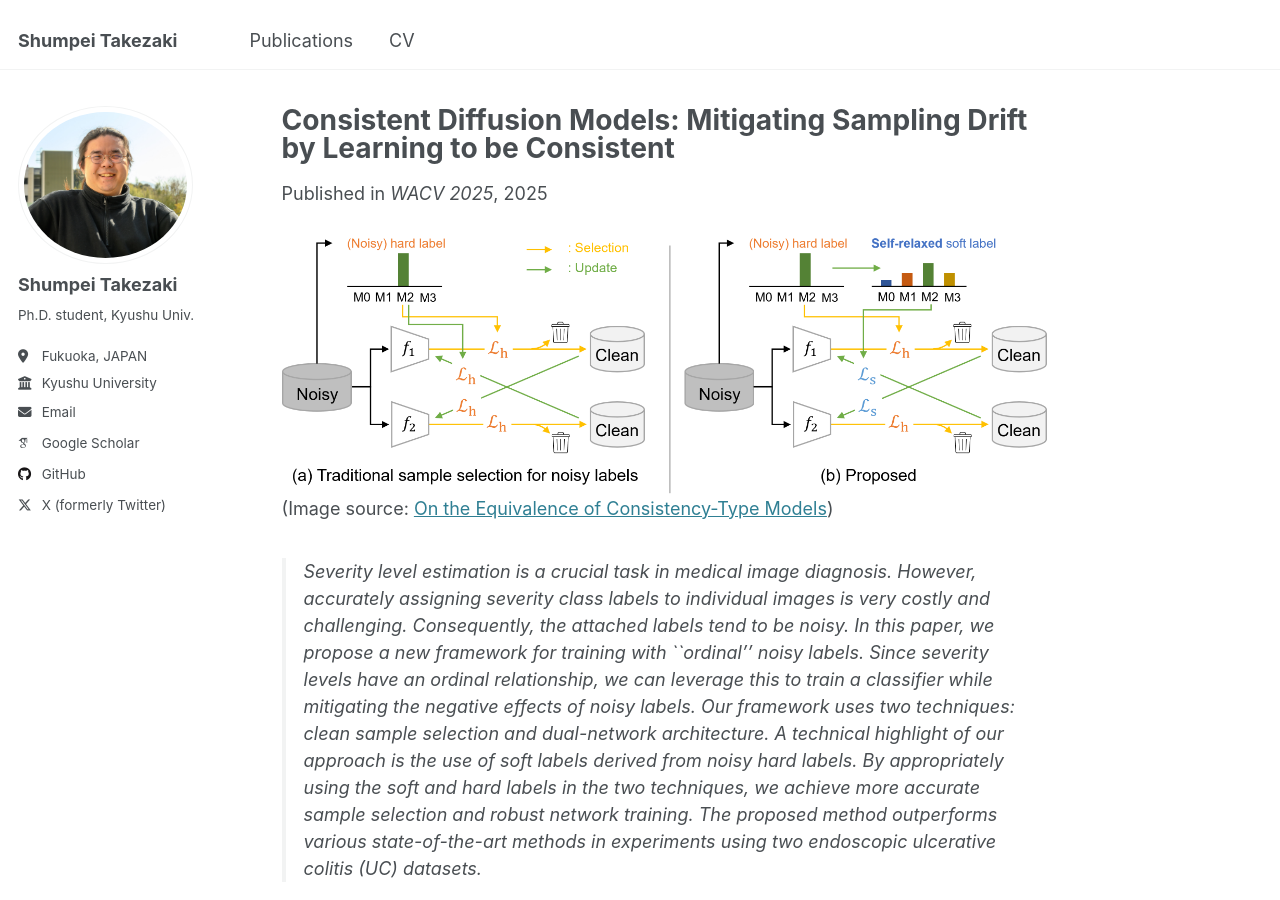
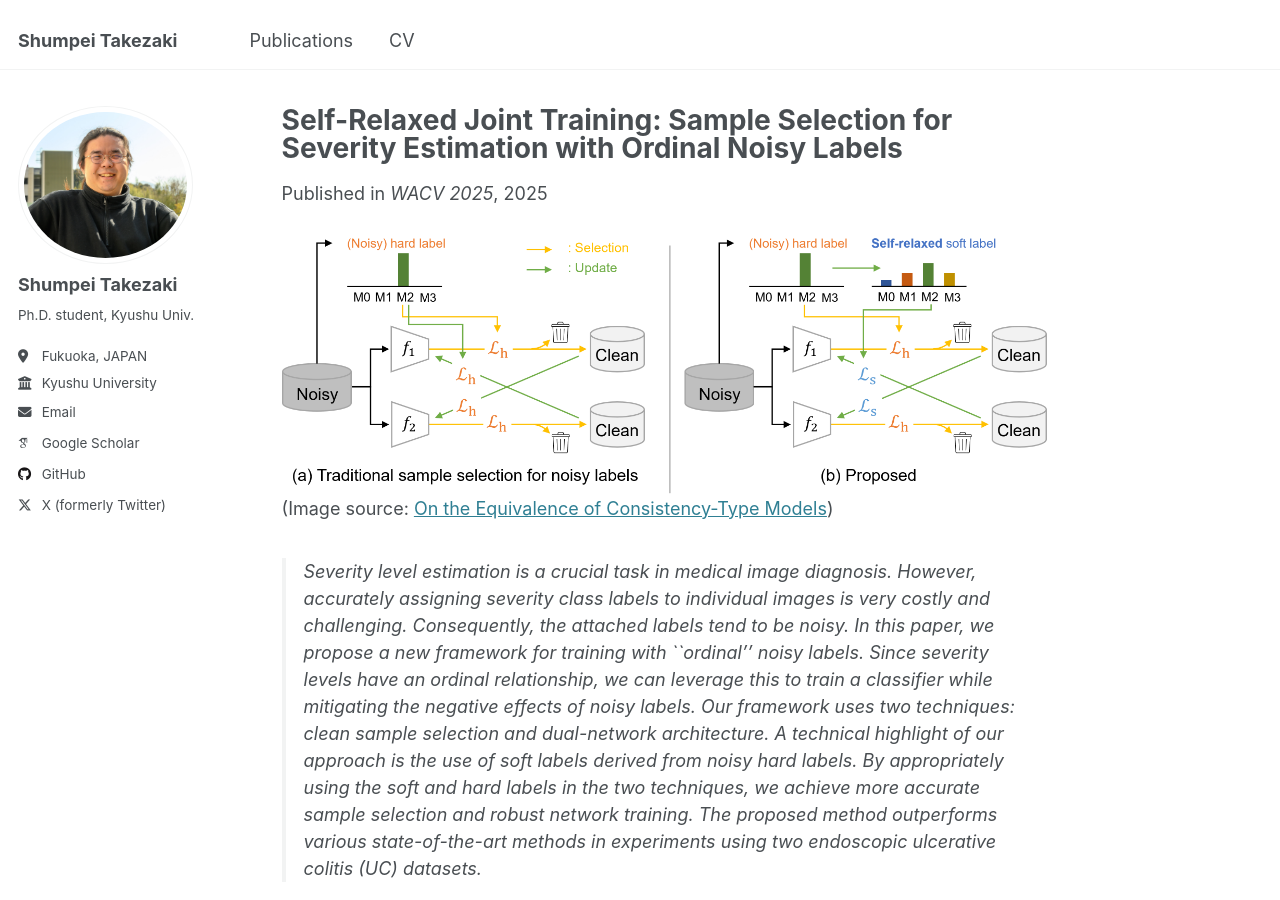
Before and after one commit to shumpei-takezaki/shumpei-takezaki.github.io, a Jekyll site: the page built from _publications/wacv2025.md, in a window 1280 px wide and 900 px high. Built offline with Jekyll 4.4.1, drawn with Linux system fonts in a browser that asks for light colours; some web fonts are replaced.

Commit message:
Update wacv2025.md

```diff
--- a/_publications/wacv2025.md
+++ b/_publications/wacv2025.md
@@ -1,5 +1,5 @@
 ---
-title: "Consistent Diffusion Models: Mitigating Sampling Drift by Learning to be Consistent"
+title: "Self-Relaxed Joint Training: Sample Selection for Severity Estimation with Ordinal Noisy Labels"
 collection: publications
 category: conferences
 permalink: /publication/wacv2025
```
